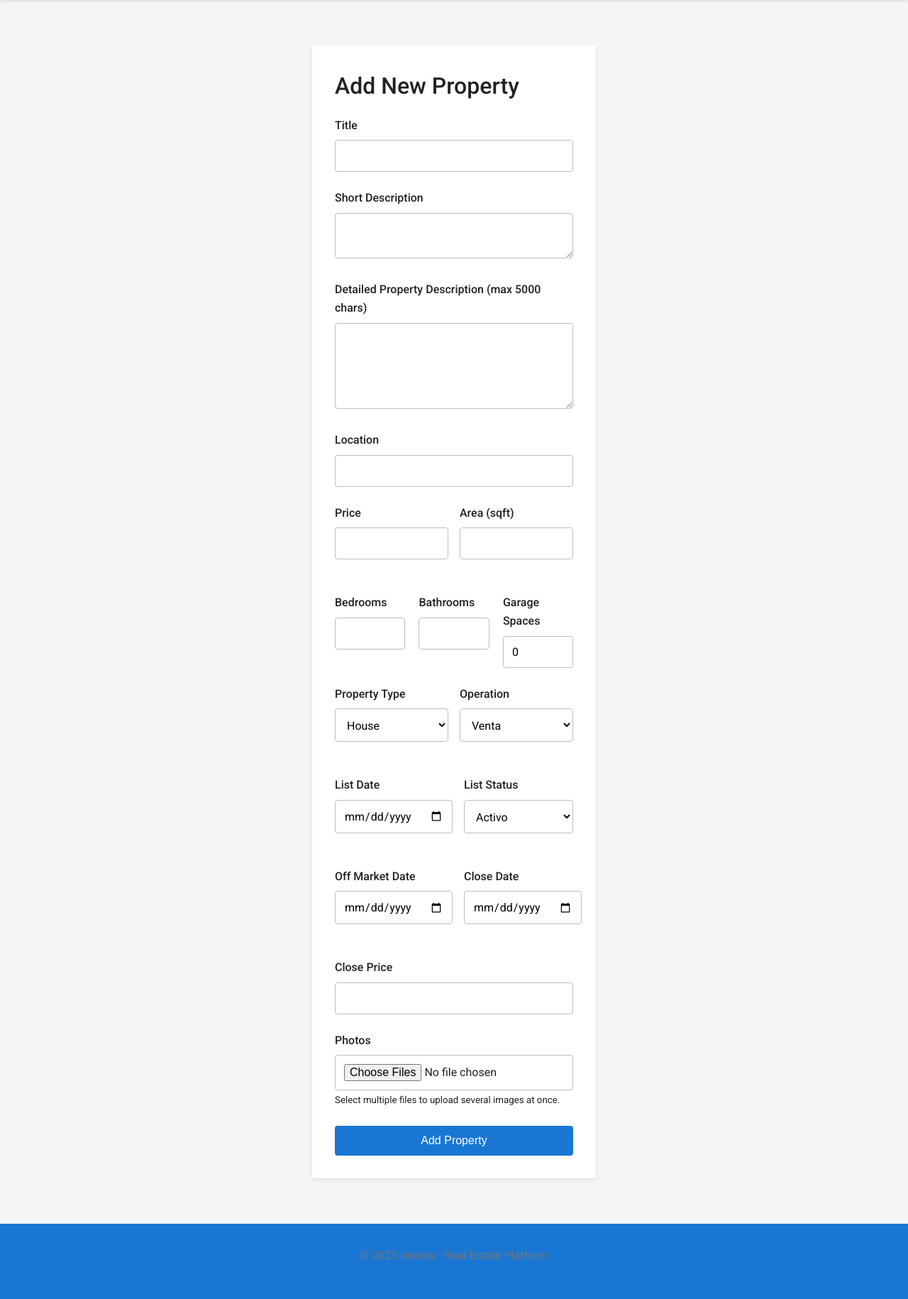
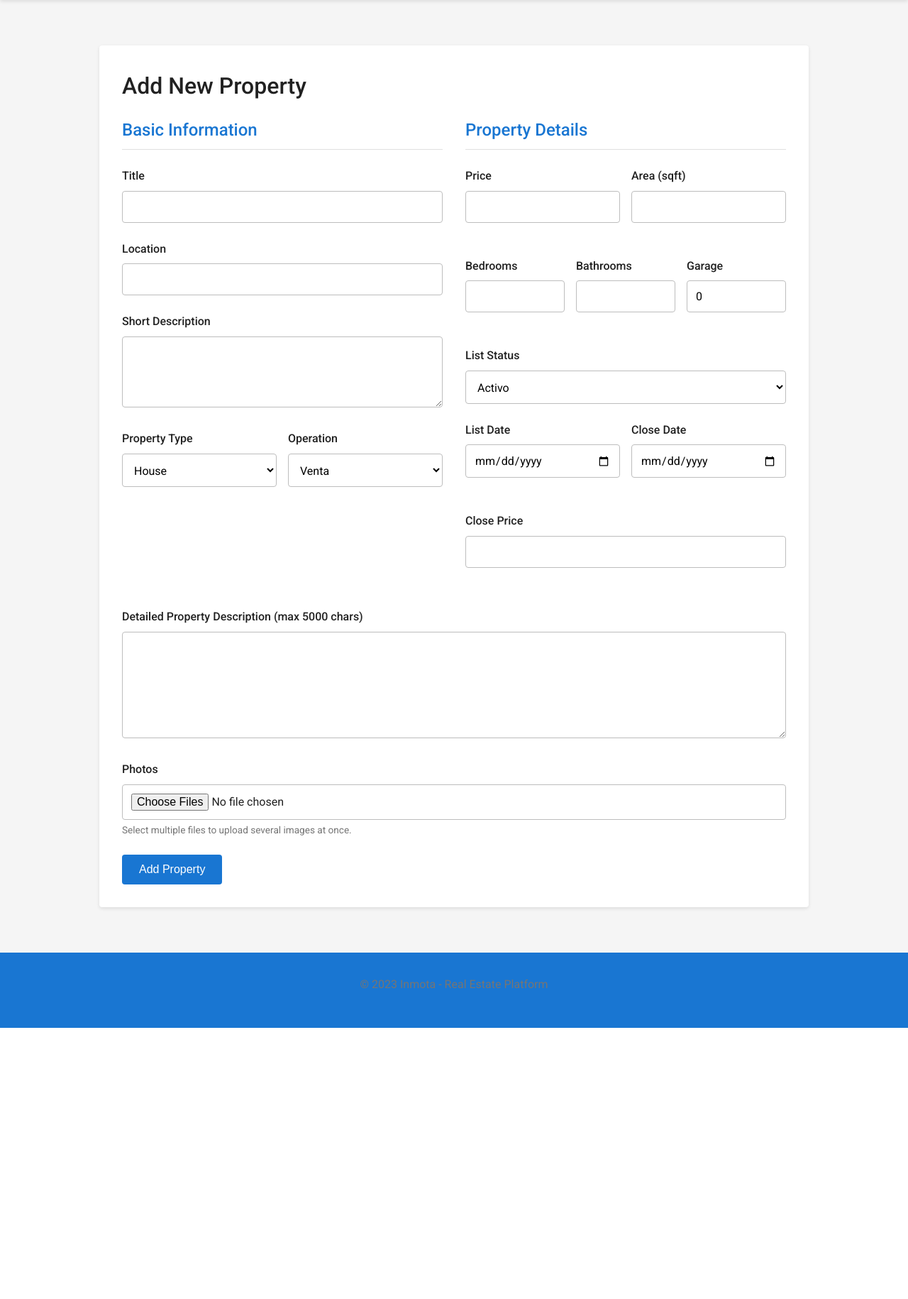
Before and after one commit to Freddfazm/inmota, a Flask app: page /properties/add in a window 1280 px wide. Shown: the part 70-1900 px from the top of the page at 71% size. After the commit the page ends 1518 px from the top, so only its background shows below. Run offline with Flask 3, Linux system fonts and the light colour scheme; the visitor is signed in with stand-in values (Sample User, id 1).

Commit message:
update layout property form

```diff
--- a/static/styles.css
+++ b/static/styles.css
@@ -159,6 +159,10 @@ a:hover {
   flex: 1;
 }
 
+.third {
+  flex: 1;
+}
+
 label {
   display: block;
   margin-bottom: 0.5rem;
@@ -198,6 +202,22 @@ button, .btn {
 button:hover, .btn:hover {
   background-color: var(--primary-dark);
   box-shadow: var(--box-shadow);
+}
+
+.btn-primary {
+  background-color: var(--primary-color);
+}
+
+.btn-secondary {
+  background-color: var(--secondary-color);
+}
+
+.btn-danger {
+  background-color: var(--error-color);
+}
+
+.btn-success {
+  background-color: var(--success-color);
 }
 
 /* ===== PROPERTY CARDS ===== */
@@ -390,6 +410,167 @@ footer {
   text-align: center;
 }
 
+/* ===== PROPERTY FORM LAYOUT ===== */
+.property-form-container {
+  max-width: 1000px;
+  width: 100%;
+  padding: 2rem;
+}
+
+.form-wrapper {
+  display: flex;
+  justify-content: center;
+  padding: 2rem 1rem;
+}
+
+.form-columns {
+  display: flex;
+  gap: 2rem;
+}
+
+.form-column {
+  flex: 1;
+}
+
+.form-full-width {
+  margin-top: 2rem;
+}
+
+.section-title {
+  margin-top: 0;
+  margin-bottom: 1.5rem;
+  padding-bottom: 0.5rem;
+  border-bottom: 1px solid var(--divider-color);
+  color: var(--primary-color);
+}
+
+.three-col {
+  display: grid;
+  grid-template-columns: 1fr 1fr 1fr;
+  gap: 1rem;
+}
+
+.property-form textarea {
+  min-height: 100px;
+}
+
+.property-form textarea#property_description {
+  min-height: 150px;
+}
+
+.form-text {
+  font-size: 0.85rem;
+  color: var(--text-secondary);
+  margin-top: 0.25rem;
+  display: block;
+}
+
+/* ===== IMAGE CAROUSEL ===== */
+.image-carousel-container {
+  position: relative;
+  width: 100%;
+  margin-bottom: 2rem;
+  border-radius: 4px;
+  overflow: hidden;
+  box-shadow: var(--box-shadow);
+}
+
+.image-carousel {
+  height: 300px;
+}
+
+.carousel-item {
+  display: none;
+  position: relative;
+  height: 100%;
+}
+
+.carousel-item.active {
+  display: block;
+}
+
+.carousel-item img {
+  width: 100%;
+  height: 100%;
+  object-fit: cover;
+}
+
+.image-controls {
+  position: absolute;
+  bottom: 10px;
+  right: 10px;
+  z-index: 5;
+}
+
+.delete-image-btn {
+  background-color: var(--error-color);
+  color: white;
+  border: none;
+  padding: 0.5rem 0.75rem;
+  border-radius: 4px;
+  cursor: pointer;
+  font-size: 0.875rem;
+}
+
+.carousel-prev, .carousel-next {
+  position: absolute;
+  top: 50%;
+  transform: translateY(-50%);
+  background: rgba(0, 0, 0, 0.5);
+  color: white;
+  border: none;
+  width: 40px;
+  height: 40px;
+  display: flex;
+  align-items: center;
+  justify-content: center;
+  cursor: pointer;
+  border-radius: 50%;
+  font-size: 1.25rem;
+  z-index: 5;
+}
+
+.carousel-prev {
+  left: 10px;
+}
+
+.carousel-next {
+  right: 10px;
+}
+
+.carousel-indicators {
+  position: absolute;
+  bottom: 15px;
+  left: 50%;
+  transform: translateX(-50%);
+  display: flex;
+  gap: 8px;
+  z-index: 5;
+}
+
+.indicator {
+  width: 10px;
+  height: 10px;
+  background-color: rgba(255, 255, 255, 0.5);
+  border-radius: 50%;
+  cursor: pointer;
+  transition: background-color 0.3s ease;
+}
+
+.indicator.active {
+  background-color: white;
+}
+
+/* ===== PROFILE PAGE ===== */
+.profile-container {
+  max-width: 800px;
+  margin: 0 auto;
+  padding: 2rem;
+  background-color: var(--card-color);
+  border-radius: 4px;
+  box-shadow: var(--box-shadow);
+}
+
 /* ===== MOBILE RESPONSIVE ===== */
 @media (max-width: 768px) {
   .nav-toggle {
@@ -410,41 +591,4 @@ footer {
     z-index: 99;
   }
 
-  .nav-links.active {
-    transform: translateY(0);
-  }
-
-  .form-row {
-    flex-direction: column;
-    gap: 1.5rem;
-  }
-
-  .properties-grid {
-    grid-template-columns: 1fr;
-  }
-
-  .search-row {
-    flex-direction: column;
-  }
-
-  .property-details .property-gallery {
-    height: 250px;
-  }
-
-  .property-features {
-    flex-wrap: wrap;
-  }
-}
-
-/* Add the mobile menu JavaScript */
-/* This should be moved to a separate JS file ideally */
-document.addEventListener('DOMContentLoaded', function() {
-  const navToggle = document.querySelector('.nav-toggle');
-  const navLinks = document.querySelector('.nav-links');
-
-  if (navToggle && navLinks) {
-    navToggle.addEventListener('click', function() {
-      navLinks.classList.toggle('active');
-    });
-  }
-});
+  .nav
--- a/templates/property_form.html
+++ b/templates/property_form.html
@@ -3,8 +3,8 @@
 {% block title %}{{ 'Edit' if property else 'Add' }} Property{% endblock %}
 
 {% block content %}
-<div class="login-wrapper">
-    <div class="login-container">
+<div class="form-wrapper">
+    <div class="form-container property-form-container">
         <h2>{% if property %}Edit Property{% else %}Add New Property{% endif %}</h2>
 
         {% if property and property.photos %}
@@ -29,20 +29,15 @@
         </div>
         {% endif %}
 
-        <form method="POST" enctype="multipart/form-data" class="login-form">
+        <form method="POST" enctype="multipart/form-data" class="property-form">
+            <div class="form-columns">
+                <!-- Left Column - Basic Information -->
+                <div class="form-column">
+                    <h3 class="section-title">Basic Information</h3>
+
                     <div class="form-group">
                         <label for="title">Title</label>
                         <input type="text" id="title" name="title" value="{{ property.title if property else '' }}" required>
-            </div>
-
-            <div class="form-group">
-                <label for="description">Short Description</label>
-                <textarea id="description" name="description" required>{{ property.description if property else '' }}</textarea>
-            </div>
-
-            <div class="form-group">
-                <label for="property_description">Detailed Property Description (max 5000 chars)</label>
-                <textarea id="property_description" name="property_description" rows="5" maxlength="5000">{{ property.property_description if property and property.property_description else '' }}</textarea>
                     </div>
 
                     <div class="form-group">
@@ -50,33 +45,9 @@
                         <input type="text" id="location" name="location" value="{{ property.location if property else '' }}" required>
                     </div>
 
-            <div class="form-row">
-                <div class="form-group half">
-                    <label for="price">Price</label>
-                    <input type="number" id="price" name="price" value="{{ property.price if property else '' }}" required>
-                </div>
-
-                <div class="form-group half">
-                    <label for="area">Area (sqft)</label>
-                    <input type="number" id="area" name="area" value="{{ property.area if property else '' }}" required>
-                </div>
-            </div>
-
-            <div class="form-row">
-                <div class="form-group third">
-                    <label for="bedrooms">Bedrooms</label>
-                    <input type="number" id="bedrooms" name="bedrooms" value="{{ property.bedrooms if property else '' }}" required>
-                </div>
-
-                <div class="form-group third">
-                    <label for="bathrooms">Bathrooms</label>
-                    <input type="number" id="bathrooms" name="bathrooms" value="{{ property.bathrooms if property else '' }}" required>
-                </div>
-
-                <div class="form-group third">
-                    <label for="garage_spaces">Garage Spaces</label>
-                    <input type="number" id="garage_spaces" name="garage_spaces" value="{{ property.garage_spaces if property else '0' }}" min="0" required>
-                </div>
+                    <div class="form-group">
+                        <label for="description">Short Description</label>
+                        <textarea id="description" name="description" required>{{ property.description if property else '' }}</textarea>
                     </div>
 
                     <div class="form-row">
@@ -97,14 +68,42 @@
                             </select>
                         </div>
                     </div>
+                </div>
+
+                <!-- Right Column - Property Details -->
+                <div class="form-column">
+                    <h3 class="section-title">Property Details</h3>
 
                     <div class="form-row">
                         <div class="form-group half">
-                    <label for="list_date">List Date</label>
-                    <input type="date" id="list_date" name="list_date" value="{{ property.list_date.strftime('%Y-%m-%d') if property and property.list_date else '' }}">
+                            <label for="price">Price</label>
+                            <input type="number" id="price" name="price" value="{{ property.price if property else '' }}" required>
                         </div>
 
                         <div class="form-group half">
+                            <label for="area">Area (sqft)</label>
+                            <input type="number" id="area" name="area" value="{{ property.area if property else '' }}" required>
+                        </div>
+                    </div>
+
+                    <div class="form-row three-col">
+                        <div class="form-group">
+                            <label for="bedrooms">Bedrooms</label>
+                            <input type="number" id="bedrooms" name="bedrooms" value="{{ property.bedrooms if property else '' }}" required>
+                        </div>
+
+                        <div class="form-group">
+                            <label for="bathrooms">Bathrooms</label>
+                            <input type="number" id="bathrooms" name="bathrooms" value="{{ property.bathrooms if property else '' }}" required>
+                        </div>
+
+                        <div class="form-group">
+                            <label for="garage_spaces">Garage</label>
+                            <input type="number" id="garage_spaces" name="garage_spaces" value="{{ property.garage_spaces if property else '0' }}" min="0" required>
+                        </div>
+                    </div>
+
+                    <div class="form-group">
                         <label for="list_status">List Status</label>
                         <select id="list_status" name="list_status" required>
                             <option value="Activo" {% if property and property.list_status == 'Activo' %}selected{% endif %}>Activo</option>
@@ -113,12 +112,11 @@
                             <option value="Cancelado" {% if property and property.list_status == 'Cancelado' %}selected{% endif %}>Cancelado</option>
                         </select>
                     </div>
-            </div>
 
                     <div class="form-row">
                         <div class="form-group half">
-                    <label for="off_market_date">Off Market Date</label>
-                    <input type="date" id="off_market_date" name="off_market_date" value="{{ property.off_market_date.strftime('%Y-%m-%d') if property and property.off_market_date else '' }}">
+                            <label for="list_date">List Date</label>
+                            <input type="date" id="list_date" name="list_date" value="{{ property.list_date.strftime('%Y-%m-%d') if property and property.list_date else '' }}">
                         </div>
 
                         <div class="form-group half">
@@ -131,6 +129,15 @@
                         <label for="close_price">Close Price</label>
                         <input type="number" id="close_price" name="close_price" value="{{ property.close_price if property and property.close_price else '' }}" step="0.01">
                     </div>
+                </div>
+            </div>
+
+            <!-- Full Width Elements -->
+            <div class="form-full-width">
+                <div class="form-group">
+                    <label for="property_description">Detailed Property Description (max 5000 chars)</label>
+                    <textarea id="property_description" name="property_description" rows="5" maxlength="5000">{{ property.property_description if property and property.property_description else '' }}</textarea>
+                </div>
 
                 <div class="form-group">
                     <label for="photos">Photos</label>
@@ -138,13 +145,47 @@
                     <small class="form-text">Select multiple files to upload several images at once.</small>
                 </div>
 
-            <button type="submit" class="btn-login">{% if property %}Update Property{% else %}Add Property{% endif %}</button>
+                <button type="submit" class="btn btn-primary">{% if property %}Update Property{% else %}Add Property{% endif %}</button>
+            </div>
         </form>
     </div>
 </div>
 
 <!-- CSS for the carousel and form layout -->
 <style>
+/* Form Layout */
+.property-form-container {
+    max-width: 1000px;
+    width: 100%;
+}
+
+.form-columns {
+    display: flex;
+    gap: 2rem;
+}
+
+.form-column {
+    flex: 1;
+}
+
+.form-full-width {
+    margin-top: 2rem;
+}
+
+.section-title {
+    margin-top: 0;
+    margin-bottom: 1.5rem;
+    padding-bottom: 0.5rem;
+    border-bottom: 1px solid #e0e0e0;
+}
+
+.three-col {
+    display: grid;
+    grid-template-columns: 1fr 1fr 1fr;
+    gap: 1rem;
+}
+
+/* Carousel Styles */
 .image-carousel-container {
     position: relative;
     width: 100%;
@@ -232,15 +273,17 @@
     background-color: white;
 }
 
-/* Style for three columns layout */
-.form-row .third {
-    width: 32%;
-    display: inline-block;
-    margin-right: 1%;
+/* Responsive Adjustments */
+@media (max-width: 768px) {
+    .form-columns {
+        flex-direction: column;
+        gap: 1rem;
     }
 
-.form-row .third:last-child {
-    margin-right: 0;
+    .three-col {
+        grid-template-columns: 1fr;
+        gap: 1rem;
+    }
 }
 </style>
 
```
Lines whose indentation alone changed are shown as unchanged.
